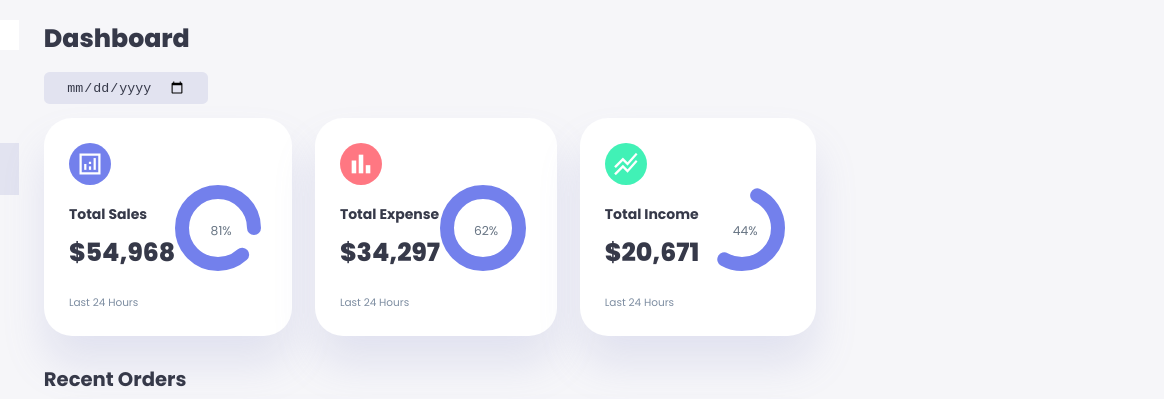
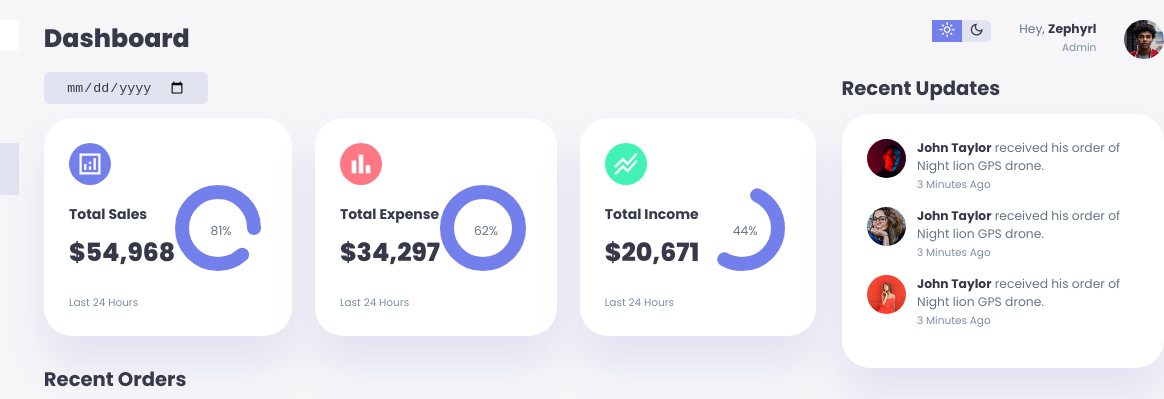
Before and after one commit to LynnHtetKyaw95/Responsive_Admin_Dashboard, a plain HTML site: page index.html in a window 1280 px wide. Shown: the top 399 px of the page, 203-1367 px from the left, 1164 px wide, since content can reach past the window. Drawn offline with nearby package versions, Linux system fonts and the light colour scheme.

Commit message:
Right Section - Top and Recent Updates

```diff
--- a/index.html
+++ b/index.html
@@ -5,7 +5,7 @@
     <meta name="viewport" content="width=device-width, initial-scale=1.0">
     <title>Responsive Dashboard using HTML, CSS & JS</title>
     <!-- Material Icons -->
-    <link rel="stylesheet" href="https://fonts.googleapis.com/css2?family=Material+Symbols+Sharp:opsz,wght,FILL,GRAD@48,400,0,0" />    <!-- CSS -->
+    <link rel="stylesheet" href="https://fonts.googleapis.com/css2?family=Material+Symbols+Sharp:opsz,wght,FILL,GRAD@48,400,0,0" />
     <link rel="stylesheet" href="./style.css">
 </head>
 <body>
@@ -153,6 +153,60 @@
             </div>
         </main>
         <!-- End of Main -->
+
+        <div class="right">
+            <div class="top">
+                <button id="menu-btn">
+                    <span class="material-symbols-sharp">menu</span>
+                </button>
+                <div class="theme-toggler">
+                    <span class="material-symbols-sharp active">light_mode</span>
+                    <span class="material-symbols-sharp">dark_mode</span>
+                </div>
+                <div class="profile">
+                    <div class="info">
+                        <p>Hey, <b>Zephyrl</b></p>
+                        <small class="text-muted">Admin</small>
+                    </div>
+                    <div class="profile-photo">
+                        <img src="./images/profile-1.jpg" alt="">
+                    </div>
+                </div>
+            </div>
+            <!-- End of Top -->
+            <div class="recent-updates">
+                <h2>Recent Updates</h2>
+                <div class="updates">
+                    <div class="update">
+                        <div class="profile-photo">
+                            <img src="./images/profile-2.jpg" alt="">
+                        </div>
+                        <div class="message">
+                            <p><b>John Taylor</b> received his order of Night lion GPS drone.</p>
+                            <small class="text-muted">3 Minutes Ago</small>
+                        </div>
+                    </div>
+                    <div class="update">
+                        <div class="profile-photo">
+                            <img src="./images/profile-3.jpg" alt="">
+                        </div>
+                        <div class="message">
+                            <p><b>John Taylor</b> received his order of Night lion GPS drone.</p>
+                            <small class="text-muted">3 Minutes Ago</small>
+                        </div>
+                    </div>
+                    <div class="update">
+                        <div class="profile-photo">
+                            <img src="./images/profile-4.jpg" alt="">
+                        </div>
+                        <div class="message">
+                            <p><b>John Taylor</b> received his order of Night lion GPS drone.</p>
+                            <small class="text-muted">3 Minutes Ago</small>
+                        </div>
+                    </div>
+                </div>
+            </div>
+        </div>
     </div>
 </body>
 </html>
--- a/style.css
+++ b/style.css
@@ -376,3 +376,80 @@ main .recent-orders a {
     margin: 1rem auto;
     color: var(--color-primary);
 }
+
+
+/* ===================== RIGHT ===================== */
+.right {
+    margin-top: 1.4rem;
+}
+
+.right .top {
+    display: flex;
+    justify-content: end;
+    gap: 2rem;
+}
+
+.right .top button {
+    display: none;
+}
+
+.right .theme-toggler {
+    background: var(--color-light);
+    display: flex;
+    justify-content: space-between;
+    align-items: center;
+    height: 1.6rem;
+    width: 4.2rem;
+    cursor: pointer;
+    border-radius: var(--border-radius-1);
+}
+
+.right .theme-toggler span {
+    font-size: 1.2rem;
+    width: 50%;
+    height: 100%;
+    display: flex;
+    align-items: center;
+    justify-content: center;
+}
+
+.right .theme-toggler span.active {
+    background: var(--color-primary);
+    color: white;
+    border: var(--border-radius-1);
+}
+
+.right .top .profile {
+    display: flex;
+    gap: 2rem;
+    text-align: right;
+}
+
+
+/* ===================== RECENT UPDATES ===================== */
+.right .recent-updates {
+    margin-top: 1rem;
+}
+
+.right .recent-updates h2 {
+    margin-bottom: 0.8rem;
+}
+
+.right .recent-updates .updates {
+    background: var(--color-white);
+    padding: var(--card-padding);
+    border-radius: var(--card-border-radius);
+    box-shadow: var(--box-shadow);
+    transition: all 0.3s ease;
+}
+
+.right .recent-updates .updates:hover {
+    box-shadow: none;
+}
+
+.right .recent-updates .updates .update {
+    display: grid;
+    grid-template-columns: 2.6rem auto;
+    gap: 1rem;
+    margin-bottom: 1rem;
+}
```
